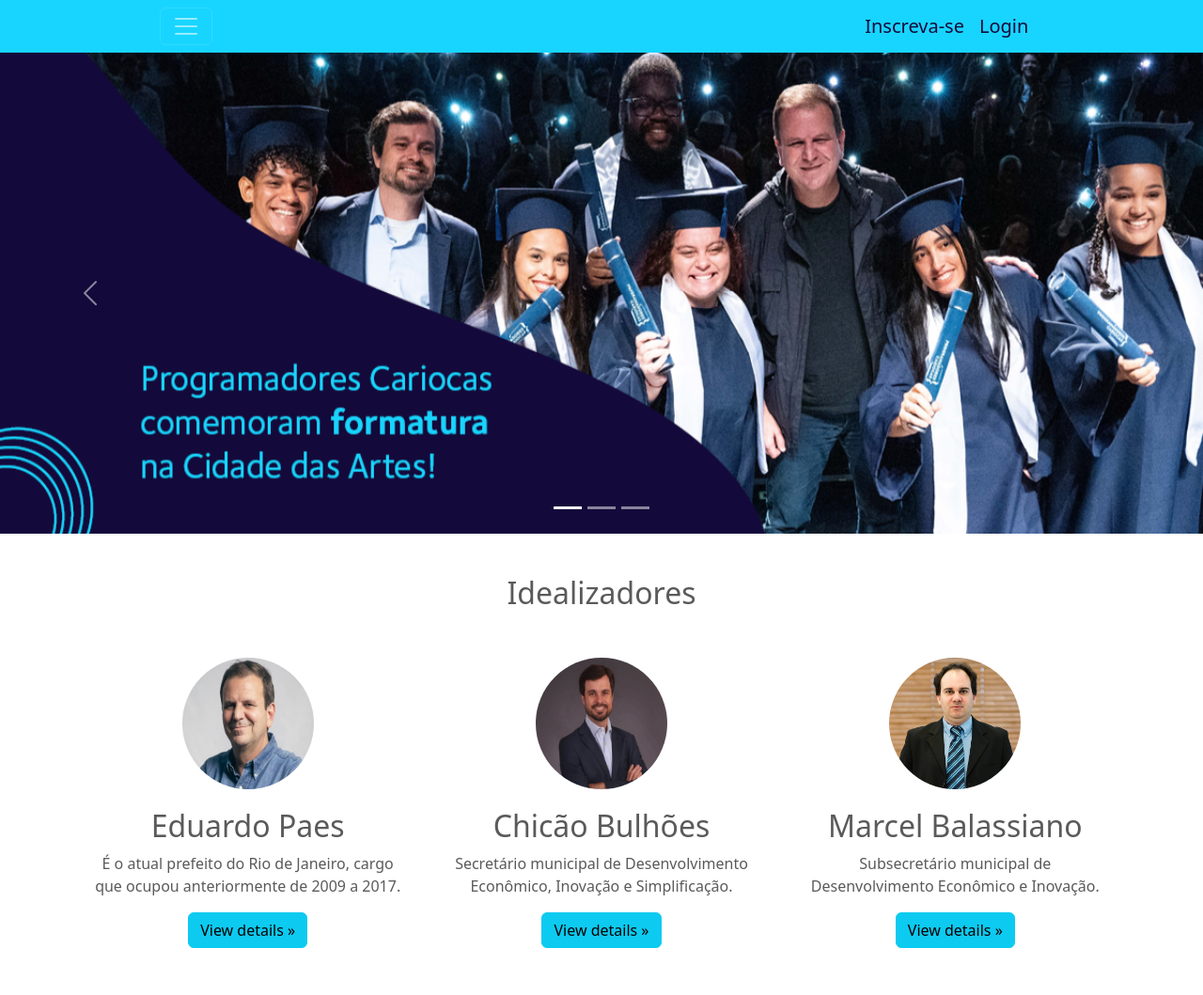
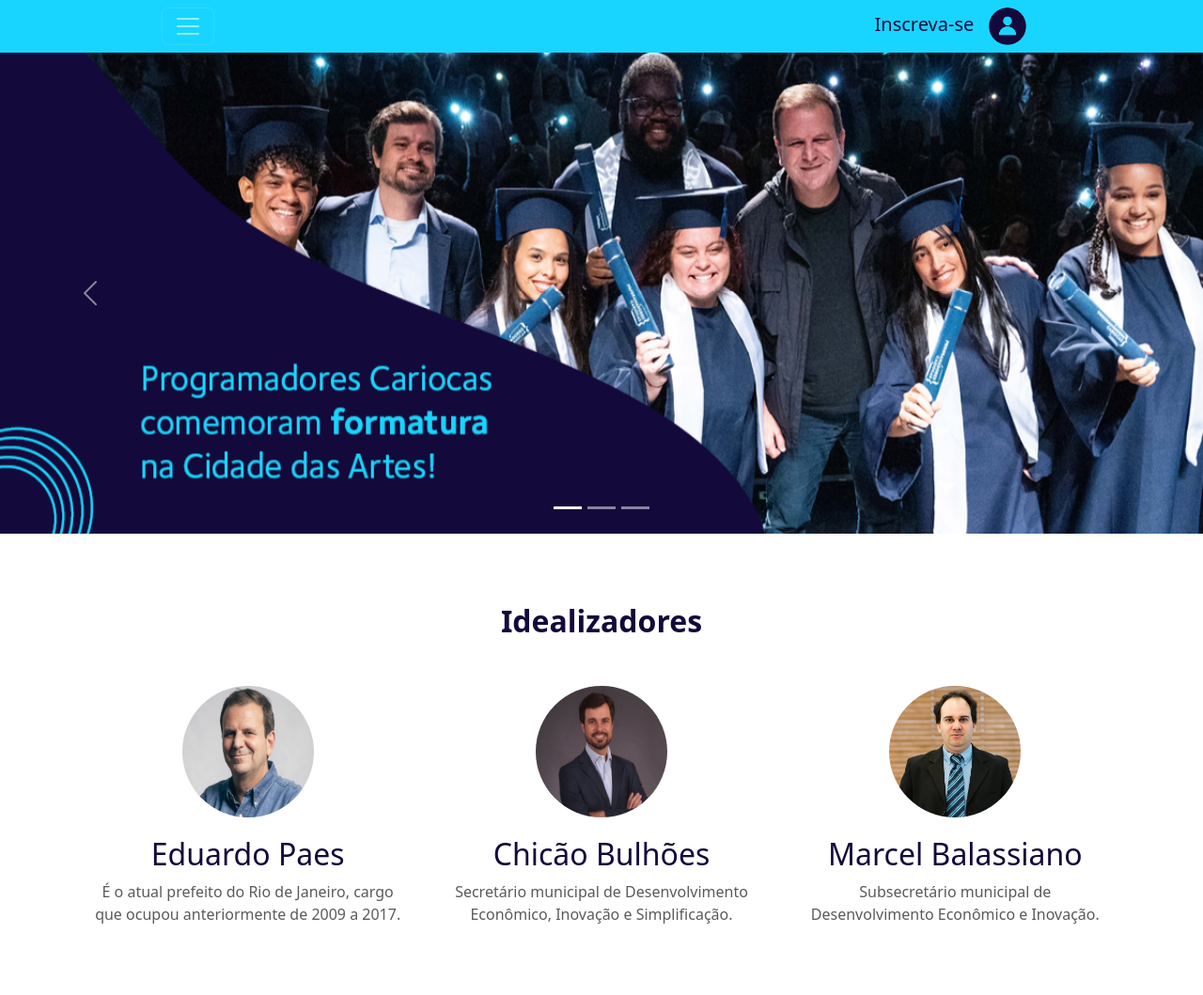
Before and after one commit to DevairUva/Final, a React (Vite) app: page / in a window 1280 px wide. Shown: the top 1059 px of the page at 94% size. Built offline with nearby package versions, Linux system fonts and the light colour scheme.

Commit message:
Atualização

```diff
--- a/src/components/Header.jsx
+++ b/src/components/Header.jsx
@@ -7,7 +7,7 @@ import NavDropdown from 'react-bootstrap/NavDropdown';
 import Offcanvas from 'react-bootstrap/Offcanvas';
 import { Link } from 'react-router-dom'
 import '../styles/header.css'
-import login from '../assets/icon2.png'
+import login from '../assets/icon.png'
 
 function Header() {
   return (
@@ -49,7 +49,8 @@ function Header() {
           {/* <a class="navbar-brand" href="/home">Inscreva-se</a> */}
           <div>
             <Link to='/inscricao' class="navbar-brand">Inscreva-se</Link>
-            <Link to='/login' class="navbar-brand">Login</Link>
+            <Link to='/login' class="navbar-brand"><img class="rounded-circle" width="40" height="40" src={login} alt="" /></Link>
+
           </div>
         </div>
       </nav>
--- a/src/components/Home.jsx
+++ b/src/components/Home.jsx
@@ -68,25 +68,25 @@ function Home() {
 
       <div class="container marketing">
         <div class="fundo">
-          <h2 class="fw-normal textCenterHome">Idealizadores</h2>
+          <h2 class="fw-normal textCenterHome"><strong>Idealizadores</strong></h2>
           <div class="row">
             <div class="col-lg-4">
               <img class="rounded-circle" width="140" height="140" src={edu} alt="" />
               <h2 class="fw-normal">Eduardo Paes</h2>
               <p>É o atual prefeito do Rio de Janeiro, cargo que ocupou anteriormente de 2009 a 2017.</p>
-              <p><a class="btn btn-info" href="#">View details &raquo;</a></p>
+              {/* <p><a class="btn btn-info" href="#">View details &raquo;</a></p> */}
             </div>
             <div class="col-lg-4">
               <img class="rounded-circle" width="140" height="140" src={chico} alt="" />
               <h2 class="fw-normal">Chicão Bulhões</h2>
               <p>Secretário municipal de Desenvolvimento Econômico, Inovação e Simplificação.</p>
-              <p><a class="btn btn-info" href="#">View details &raquo;</a></p>
+              {/* <p><a class="btn btn-info" href="#">View details &raquo;</a></p> */}
             </div>
             <div class="col-lg-4">
               <img class="rounded-circle" width="140" height="140" src={marcel} alt="" />
               <h2 class="fw-normal">Marcel Balassiano</h2>
               <p>Subsecretário municipal de Desenvolvimento Econômico e Inovação.</p>
-              <p><a class="btn btn-info" href="#">View details &raquo;</a></p>
+              {/* <p><a class="btn btn-info" href="#">View details &raquo;</a></p> */}
             </div>
           </div>
         </div>
--- a/src/styles/home.css
+++ b/src/styles/home.css
@@ -157,6 +157,7 @@ body {
 
 .fw-normal{
   padding-top: 20px;
+  color: #14093B;
 }
 
 .background{
@@ -201,5 +202,9 @@ background-color: #fff;
   margin-left: 350px;
   margin-top: 100px;
 
+}
 
+.textCenterHome{
+  padding-top: 50px;
+  color: #14093B;
 }
```
Also changed, not shown: src/assets/icon.png (added).
